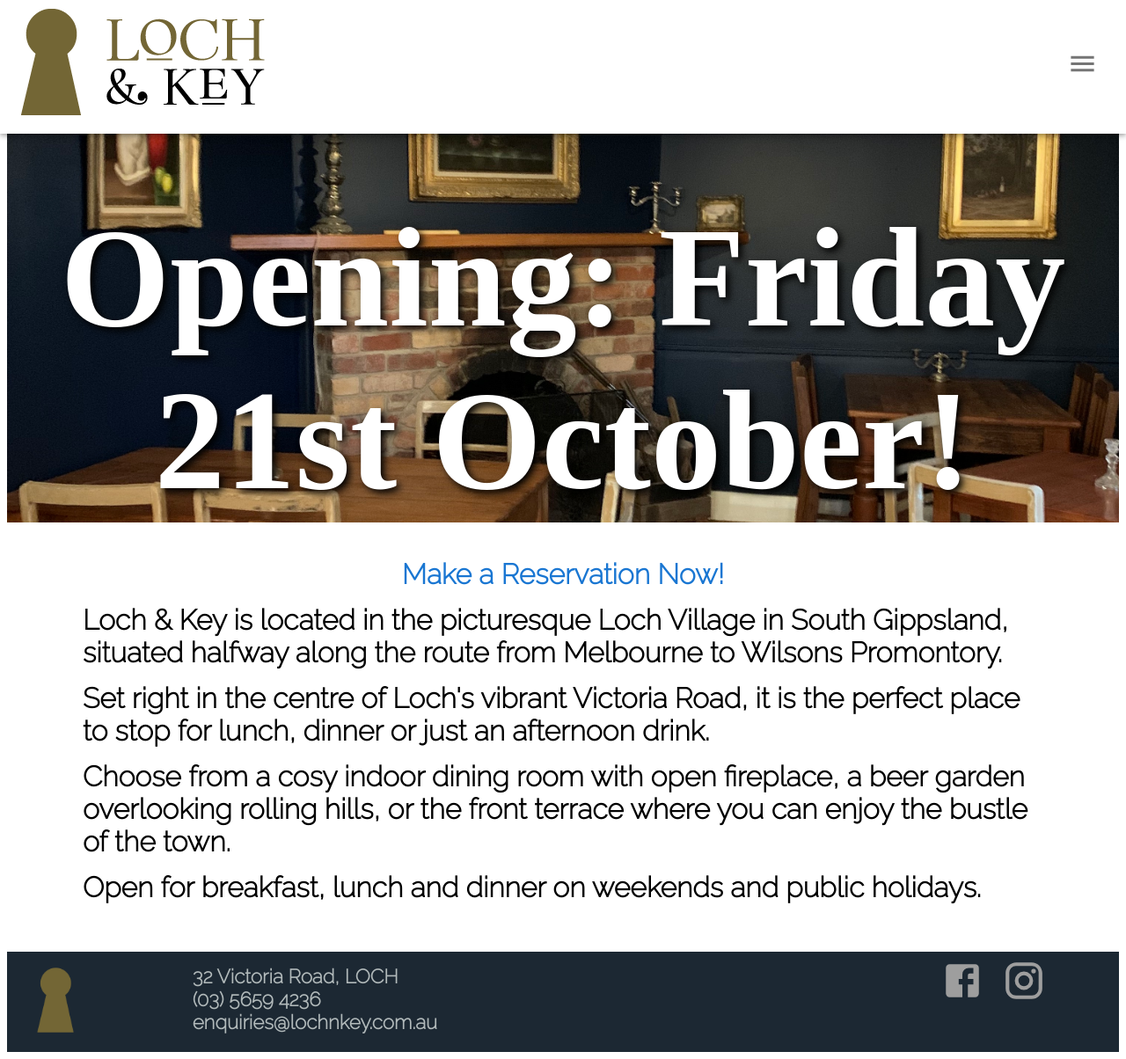
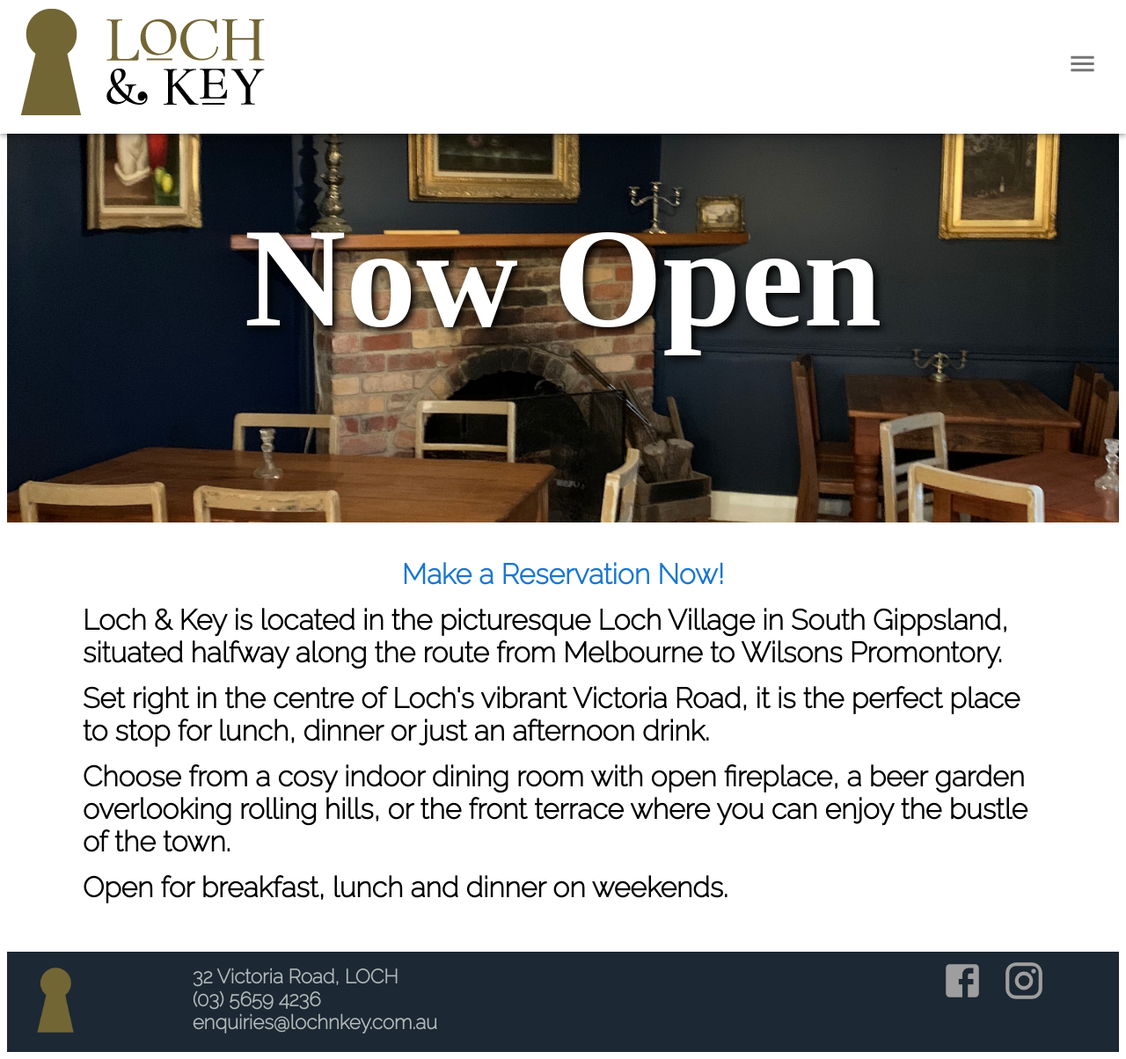
Before and after one commit to Ninetta11/Loch-n-Key, a React (Create React App) app: page / in a window 1280 px wide. Shown: the whole page at 88% size. Built offline with nearby package versions, Linux system fonts and the light colour scheme; a web font is replaced by a local one.

Commit message:
Update text on home page

```diff
--- a/src/pages/Home.tsx
+++ b/src/pages/Home.tsx
@@ -39,7 +39,7 @@
             <Box width={'100%'} maxHeight={'450px'} id='hero'>
                 <Wrapper>
                     <ThemeProvider theme={theme}>
-                        <Typography variant="h1">Opening: Friday 21st October!</Typography>
+                        <Typography variant="h1">Now Open</Typography>
                     </ThemeProvider>
                 </Wrapper>
             </Box>
@@ -50,7 +50,7 @@
                         <Typography variant="h3">Loch & Key is located in the picturesque Loch Village in South Gippsland, situated halfway along the route from Melbourne to Wilsons Promontory.</Typography>
                         <Typography variant="h3">Set right in the centre of Loch's vibrant Victoria Road, it is the perfect place to stop for lunch, dinner or just an afternoon drink.</Typography>
                         <Typography variant="h3">Choose from a cosy indoor dining room with open fireplace, a beer garden overlooking rolling hills, or the front terrace where you can enjoy the bustle of the town.</Typography>
-                        <Typography variant="h3">Open for breakfast, lunch and dinner on weekends and public holidays.</Typography>
+                        <Typography variant="h3">Open for breakfast, lunch and dinner on weekends.</Typography>
                     </ThemeProvider>
                 </Container>
             </Box>
```
